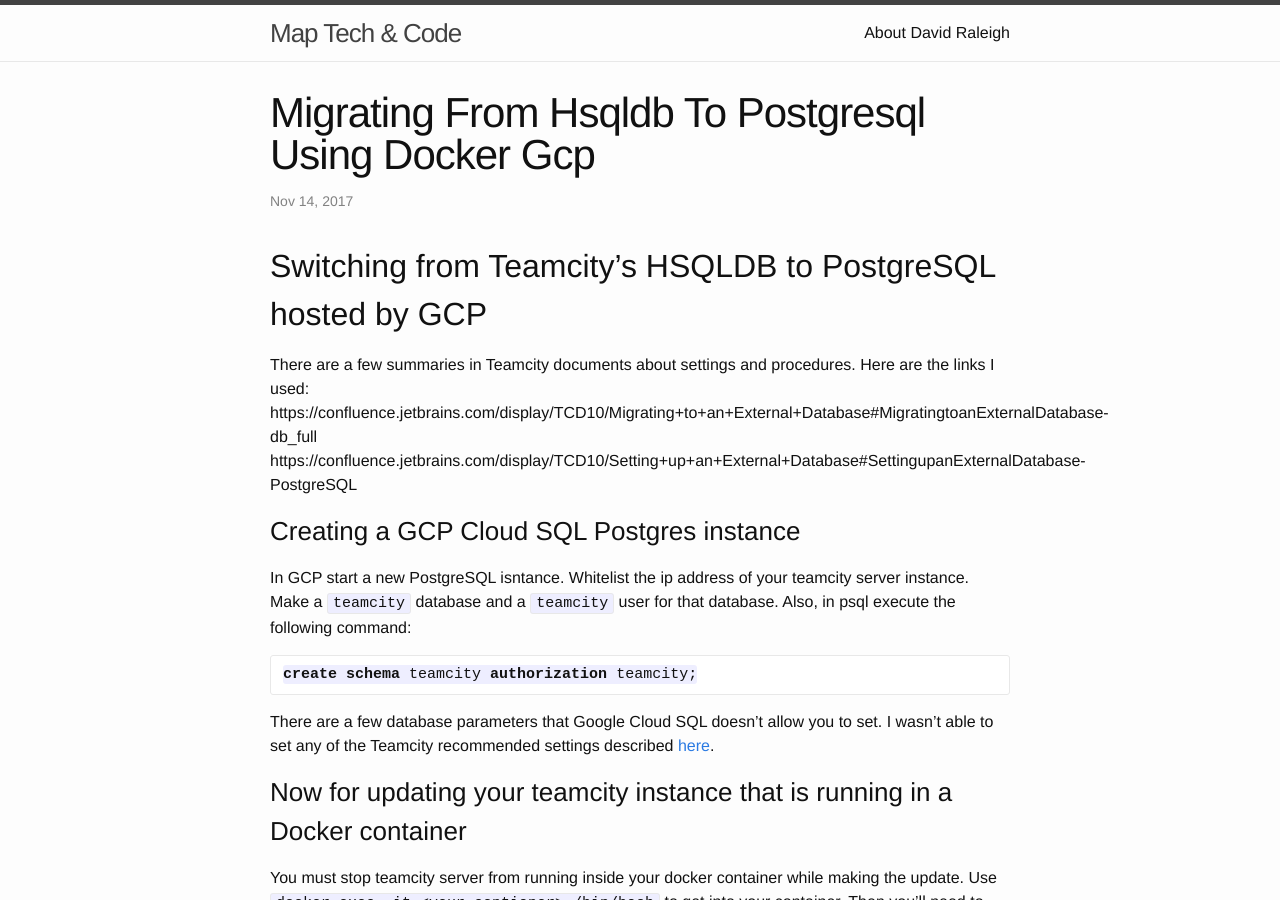
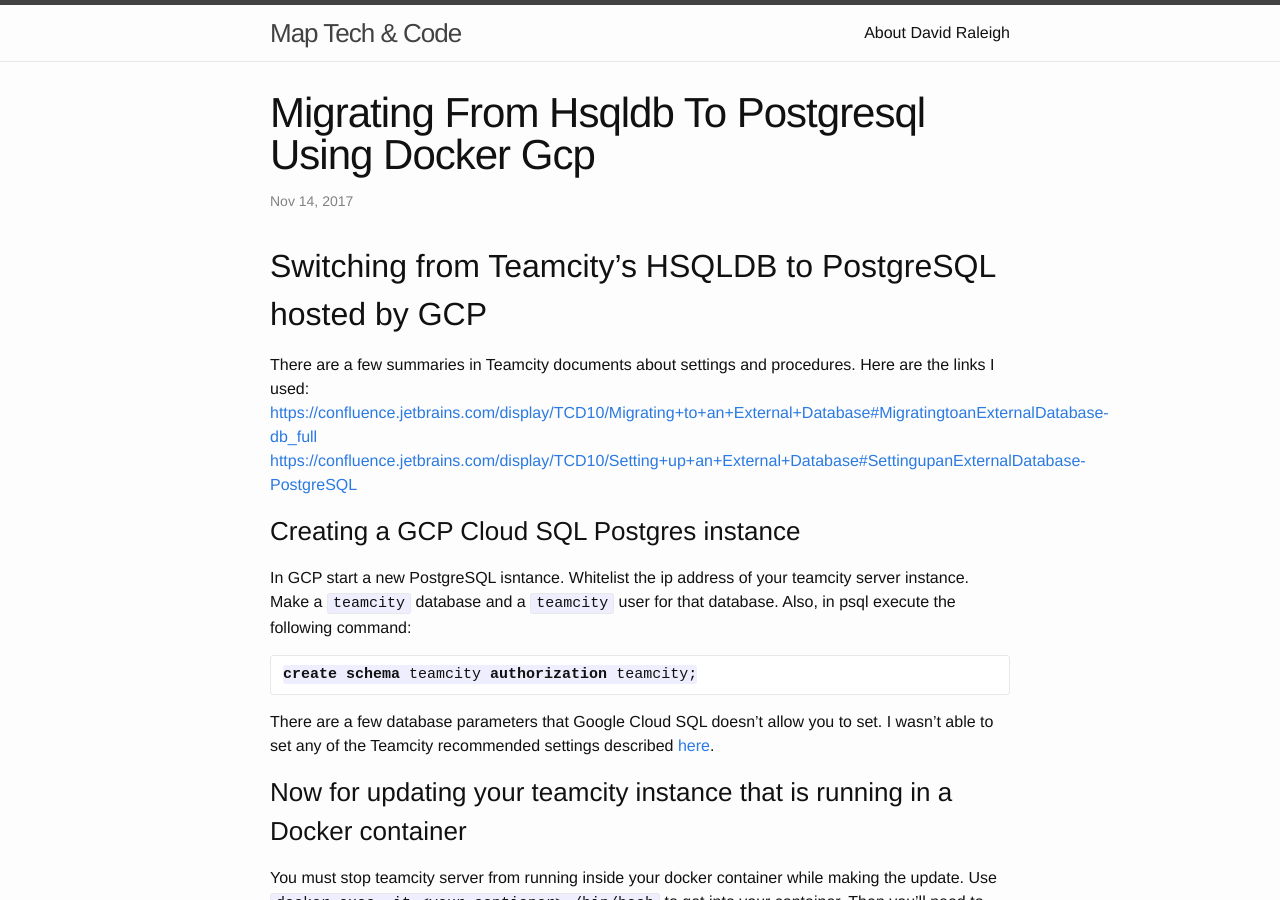
Before and after one commit to davidraleigh/davidraleigh.github.io, a Jekyll site: the page built from _posts/2017-11-14-Migrating-from-HSQLDB-to-PostgreSQL-using-Docker-GCP.md, in a window 1280 px wide and 900 px high. Built offline with Jekyll 4.4.1, drawn with Linux system fonts in a browser that asks for light colours; our own code applies the rules of GitHub Pages for plain Markdown files; comment, search, counter and statistics services are not loaded; part of the change alters nothing that is shown.

```diff
--- a/_posts/2017-11-14-Migrating-from-HSQLDB-to-PostgreSQL-using-Docker-GCP.md
+++ b/_posts/2017-11-14-Migrating-from-HSQLDB-to-PostgreSQL-using-Docker-GCP.md
@@ -1,7 +1,7 @@
 ## Switching from Teamcity's HSQLDB to PostgreSQL hosted by GCP
 There are a few summaries in Teamcity documents about settings and procedures. Here are the links I used:
-https://confluence.jetbrains.com/display/TCD10/Migrating+to+an+External+Database#MigratingtoanExternalDatabase-db_full
-https://confluence.jetbrains.com/display/TCD10/Setting+up+an+External+Database#SettingupanExternalDatabase-PostgreSQL
+[https://confluence.jetbrains.com/display/TCD10/Migrating+to+an+External+Database#MigratingtoanExternalDatabase-db_full](https://confluence.jetbrains.com/display/TCD10/Migrating+to+an+External+Database#MigratingtoanExternalDatabase-db_full)
+[https://confluence.jetbrains.com/display/TCD10/Setting+up+an+External+Database#SettingupanExternalDatabase-PostgreSQL](https://confluence.jetbrains.com/display/TCD10/Setting+up+an+External+Database#SettingupanExternalDatabase-PostgreSQL)
 
 
 ### Creating a GCP Cloud SQL Postgres instance
```
